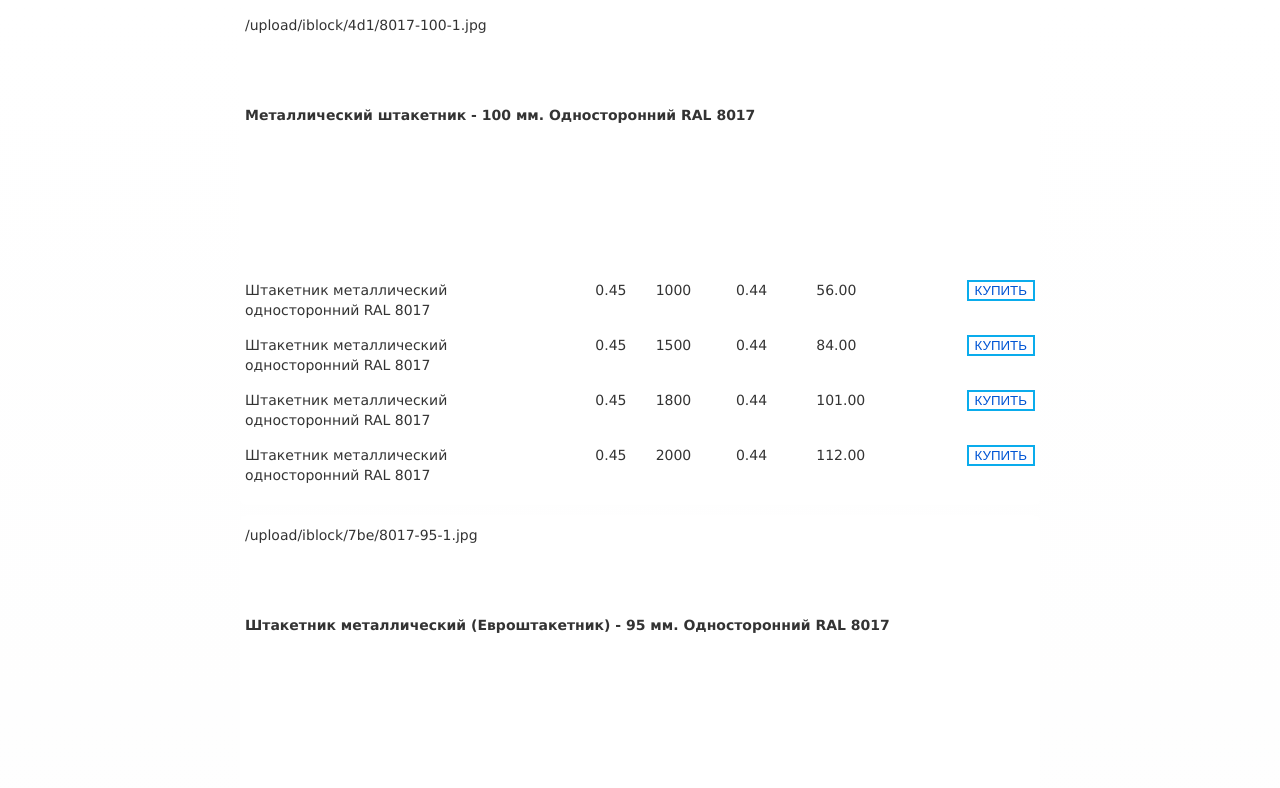
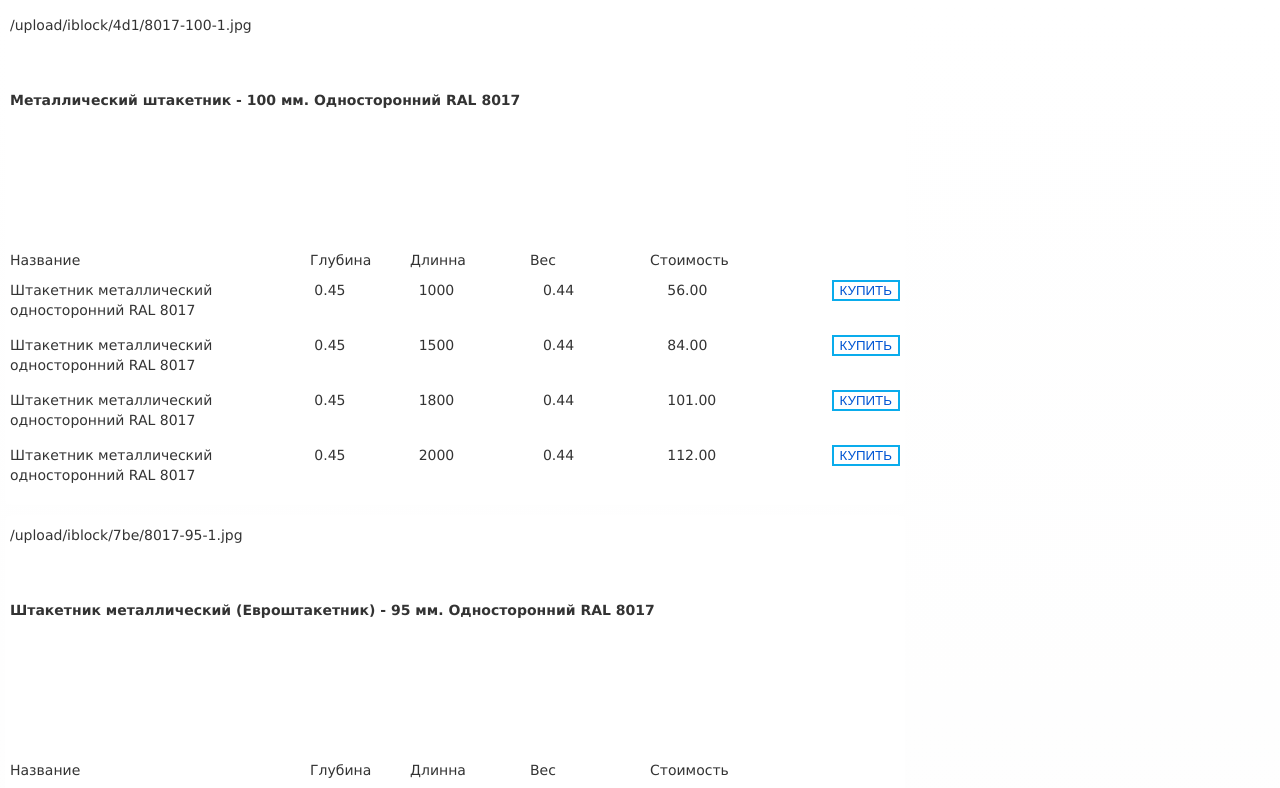
Before and after one commit to GitGudLater/Angular9, an Angular app in the folder angularApp/: page / in a window 1280 px wide. Shown: the top 788 px of the page. Built offline with nearby package versions, Linux system fonts and the light colour scheme.

Commit message:
fixed input

```diff
--- a/angularApp/src/app/routers/components/bucket/bucket.component.ts
+++ b/angularApp/src/app/routers/components/bucket/bucket.component.ts
@@ -1,4 +1,4 @@
-import { Component, HostListener, OnChanges, OnInit } from '@angular/core';
+import { Component, HostListener, OnInit } from '@angular/core';
 import { BucketProduct } from 'src/app/models/busket-product';
 import { BucketService } from 'src/app/services/bucket/bucket.service';
 import { CatalogService } from 'src/app/services/catalog/catalog.service';
@@ -13,7 +13,8 @@ export class BucketComponent implements OnInit {
 
   public resultPrice: number = 0;
 
-  constructor(public catalogService:CatalogService, public busketService: BucketService) { }
+  constructor(public catalogService:CatalogService, public busketService: BucketService) {
+  }
 
   ngOnInit(): void {
     this.catalogService.currentProductToBucket.subscribe(product => {
@@ -36,11 +37,26 @@ export class BucketComponent implements OnInit {
     this.products.set(product.ID, {...product, QUANTITY: ++(product.QUANTITY as number)})
   }
 
-  calculateMultipleProductPrice(product: BucketProduct) {
+  changeProductQuantity(product: BucketProduct, event: any) {
+    event.target.value && (event.target.value > 0) ?
+      this.products.set(product.ID, {...product, QUANTITY: Number(event.target.value)}) :
+      window.alert("Вводите только числа не меньше 1");
+  }
+
+  calculateMultipleProductPrice(product: BucketProduct): number {
     return this.busketService.calculateMultipleProductPrice(product);
   }
 
   @HostListener('click')
+  buttonClick() {
+    this.calculateFullBucketPrice();
+  }
+
+  @HostListener('change')
+  inputValueChanged() {
+    this.calculateFullBucketPrice();
+  }
+
   calculateFullBucketPrice() {
     this.resultPrice = this.busketService.calculateFullBucketPrice(this.products);
   }
--- a/angularApp/src/app/routers/components/bucket/bucket.html
+++ b/angularApp/src/app/routers/components/bucket/bucket.html
@@ -23,14 +23,17 @@
                 {{product.NAME}}
             </div>
             <div class="product__quantity">
-                <div class="bucket-product button">
+                <div class="bucket-product__button">
                     <button (click)="deleteFromBusket(product)" class="button"> < </button>
                 </div>
                 <div>
-                    {{product.QUANTITY}}
+                    <input class="bucket-input" name="quantityField" min="1" [value]="product.QUANTITY" (change)="changeProductQuantity(product, $event)" pattern="[1-9]{1,3}" placeholder="type from 1 to 3-digit">
                 </div>
-                <div class="bucket-product button">
+                <div class="bucket-product__button">
                     <button (click)="addToBusket(product)" class="button"> > </button>
+                </div>
+                <div class="bucket-product__button">
+                    <button (click)="deleteFromBusket(product)" class="button-remove"> x </button>
                 </div>
             </div>
             <div class="product__price">
--- a/angularApp/src/app/routers/components/bucket/bucket.scss
+++ b/angularApp/src/app/routers/components/bucket/bucket.scss
@@ -43,6 +43,20 @@
     }
 }
 
+.bucket-input:invalid {
+    border: red solid 3px;
+    background-color: red;
+    color:#ffffff;
+}
+
+.bucket-input {
+    width: 50px;
+    border: rgb(161, 227, 253) solid 3px;
+    color: black;
+    background-color: #ffffff;
+    align-self: center;
+}
+
 .bucket-product {
     @include flexbox(column, nowrap);
     &__elements {
@@ -82,6 +96,23 @@
     transition-duration: .2s;
 }
 
+.button-remove {
+    background-color: #ffffff;
+    border-style: solid;
+    border-color: rgb(255, 255, 255);
+    font-size: large;
+    transition-property: background-color , border-color , color;
+    transition-duration: .2s;
+    color: red;
+}
+
+.button-remove:hover {
+    background-color: red;
+    color:#ffffff;
+    border-color: red;
+    cursor: pointer;
+}
+
 .button:hover {
     background-color: rgb(161, 227, 253);
     color:#ffffff;
--- a/angularApp/src/app/routers/components/catalog/catalog.html
+++ b/angularApp/src/app/routers/components/catalog/catalog.html
@@ -14,6 +14,23 @@
         </div>
         <ng-template #custom>
             <div class="product__sku container">
+                <div class="sku-labels">
+                    <div class="sku__name">
+                        Название
+                    </div>
+                    <div class="sku__deep">
+                        Глубина
+                    </div>
+                    <div class="sku__length">
+                        Длинна
+                    </div>
+                    <div class="sku__weight">
+                        Вес
+                    </div>
+                    <div class="sku__price">
+                        Стоимость
+                    </div>
+                </div>
                 <div *ngFor="let sku of transformSkuColl(product.SKU)" class="sku-element container">
                     <div class="sku__name">
                         {{sku.NAME}}
--- a/angularApp/src/app/routers/components/catalog/catalog.scss
+++ b/angularApp/src/app/routers/components/catalog/catalog.scss
@@ -10,7 +10,7 @@
 }
 
 .flex-box {
-    @include flexbox(row, wrap, center);
+    @include flexbox(row, wrap, flex-start);
     background: linear-gradient( #ffffff, #dddedf);
 
 }
@@ -19,21 +19,26 @@
     @include flexbox(row, nowrap, space-between);
 }
 
+.sku-labels {
+    @include flexbox(row, nowrap, flex-start);
+    margin-bottom: 10px;
+}
+
 .sku{
     &__name {
         width: 300px;
     }
     &__deep {
-        width: 10px;
+        width: 100px;
     }
     &__length {
-        width: 30px;
+        width: 120px;
     }
     &__weight {
-        width: 30px;
+        width: 120px;
     }
     &__price {
-        width: 100px;
+        width: 160px;
     }
     &__button {
         background-color: #ffffff;
@@ -54,11 +59,12 @@
 .product {
     @include flexbox(column, nowrap, space-between);
     height: 500px;
-    flex: 0 0 800px;
+    flex: 0 0 900px;
     border-radius: 0.5em;
     margin: 5px;
     background: #ffffff;
     font-family: Verdana, "Trebuchet MS", Geneva, sans-serif;
+    overflow: auto;
 
     &__name {
         margin-left: 5px;
```
Also changed, not shown: angularApp/src/app/services/catalog/catalog.service.ts (line endings or trailing spaces).
